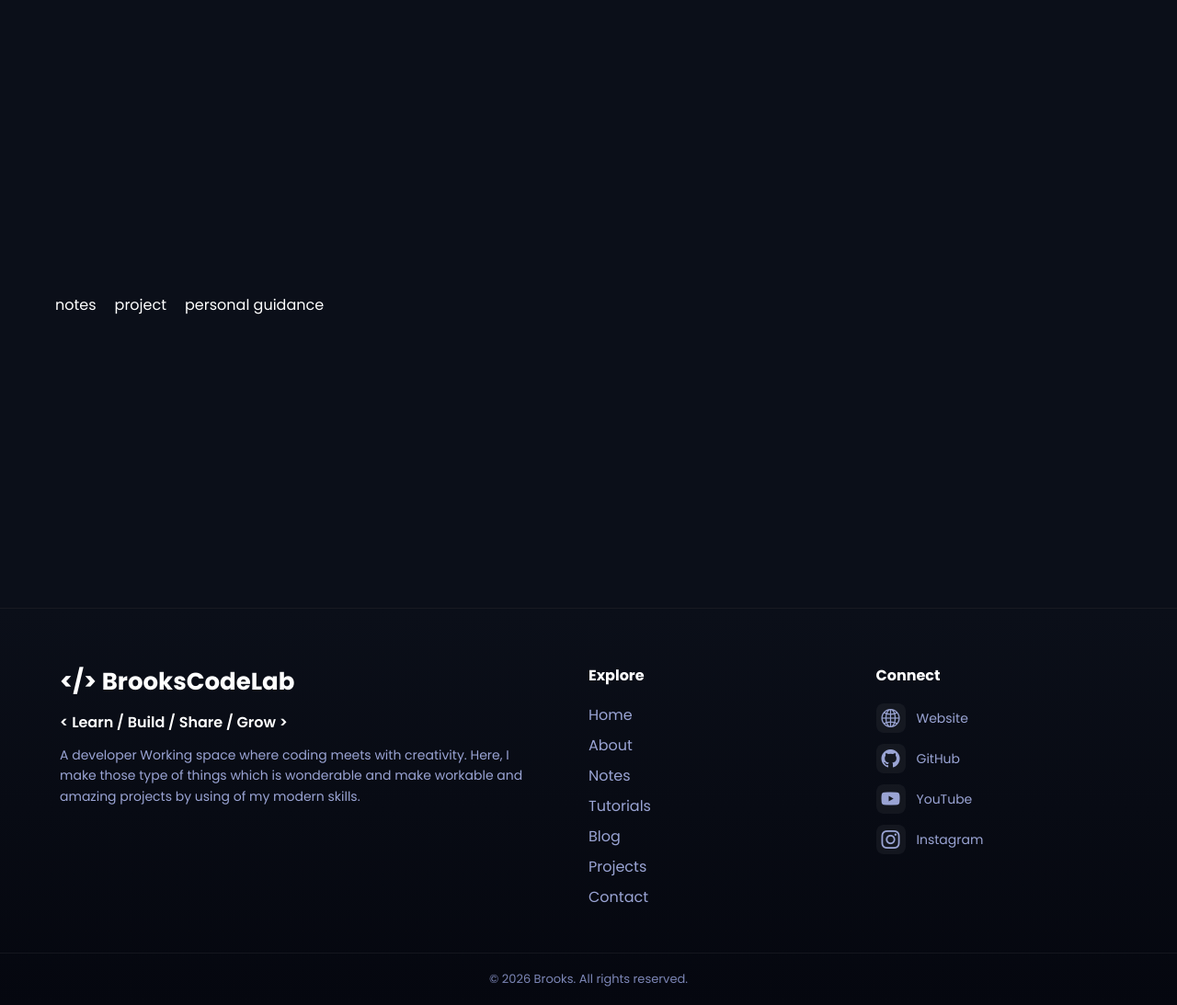
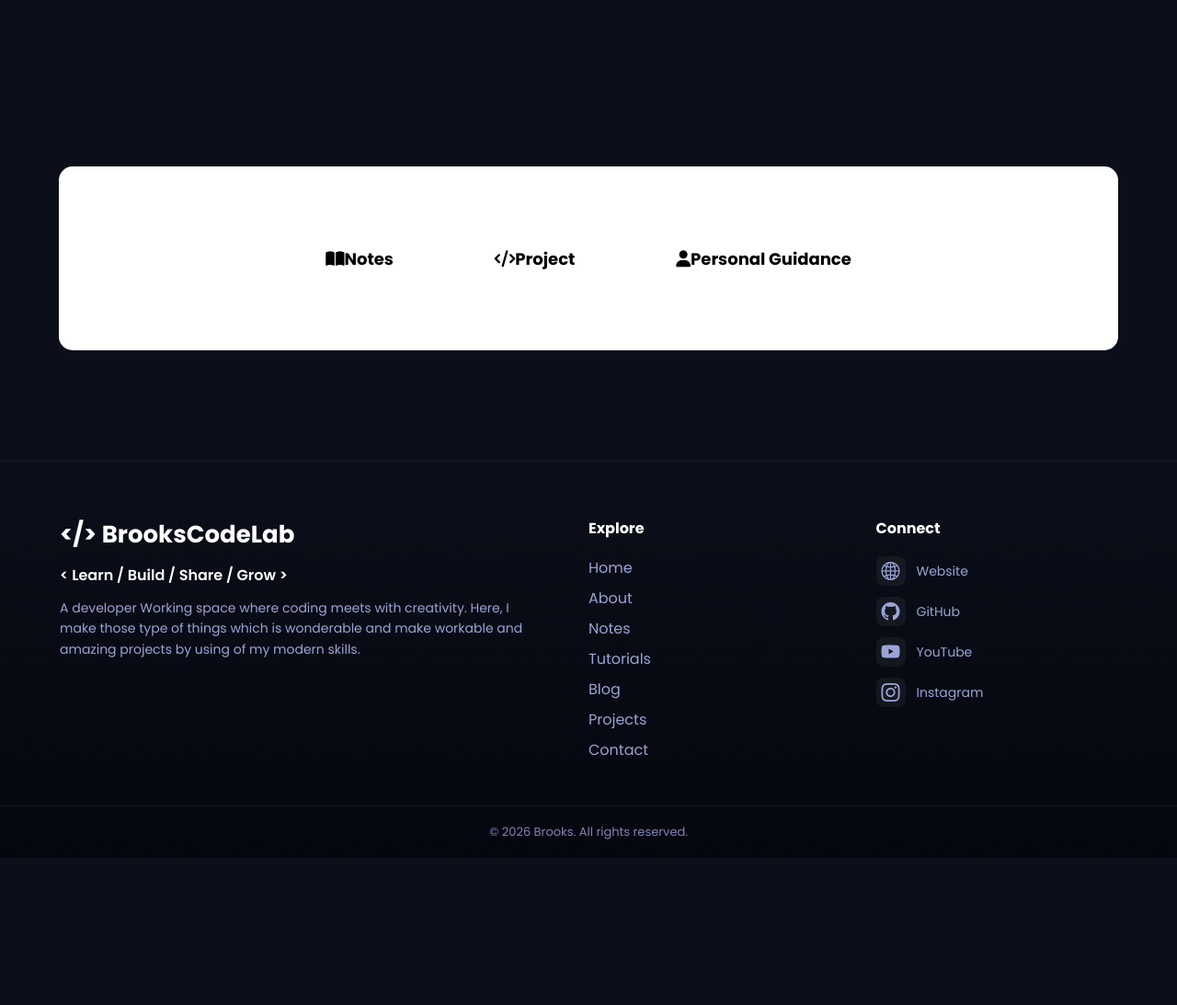
Before and after one commit to Brooks-coder1/Brooks-s-Website, a Flask app: page / in a window 1280 px wide. Shown: the part 659-1752 px from the top of the page at 92% size. After the commit the page ends 1572 px from the top, so only its background shows below. Run offline with Flask 3, Linux system fonts and the light colour scheme.

Commit message:
Design home page and added style link in base.html

```diff
--- a/templates/base.html
+++ b/templates/base.html
@@ -7,6 +7,9 @@
     <title> {% block title %}Home{% endblock %} | Brooks</title>
     <link href="https://fonts.googleapis.com/css2?family=Poppins:wght@300;400;600;700&display=swap" rel="stylesheet">
     <link rel="stylesheet" href="https://cdn.jsdelivr.net/npm/bootstrap-icons@1.11.3/font/bootstrap-icons.min.css">
+    <link rel="stylesheet" href="https://cdnjs.cloudflare.com/ajax/libs/font-awesome/6.4.0/css/all.min.css">
+
+
     <link rel="shortcut icon" href="/static/logo.png" type="image/x-icon">
 
 
--- a/templates/home.html
+++ b/templates/home.html
@@ -26,29 +26,58 @@
 
 
 <div class="intro">
-    <div class="note">notes</div>
-    <div class="project">project</div>
-    <div class="guide">personal guidance</div>
+    <div class="card"><i class="fa-solid fa-book-open"></i>Notes</div>
+    <div class="card"><i class="fa-solid fa-code"></i>Project</div>
+    <div class="card"><i class="fa-solid fa-user"></i>Personal Guidance</div>
 </div>
+
 <style>
-    .intro{
-        color: white;
+
+    .intro {
         display: flex;
+        justify-content: center;
         align-items: center;
+        gap: 30px;
+        padding: 40px 20px;
+        min-height: 25vh;
+        width: 90%;
+        margin: 40px auto;
+        border-radius: 15px;
+        background: rgb(255, 255, 255);
         text-align: center;
-        gap: 20px;
-        padding: 0 60px 20px 60px;
-        min-height: 50vh;
-        border: #ffffff 1px;
+        color: #000000;
+    }
 
+    .card {
+        padding: 20px 40px;
+        border-radius: 10px;
+        background: rgb(255, 255, 255);
+        transition: transform 0.3s, background 0.3s;
+        cursor: pointer;
+        font-weight: bold;
+        font-size: 18px;
+    }
+
+    .card:hover {
+        transform: translateY(-5px);
+        background: rgb(255, 255, 255);
+    }
+
+    @media (max-width: 768px) {
+        .intro {
+            flex-direction: column;
+            gap: 20px;
+            padding: 30px 10px;
+        }
+
+        .card {
+            width: 80%;
+        }
     }
 </style>
 
 
-
 <style>
-
-
     /* ================= HERO ================= */
 
     .hero {
@@ -171,14 +200,14 @@
             height: 50px
         }
 
-        .hero{
+        .hero {
 
             display: flex;
             align-items: center;
             flex-direction: column;
         }
 
-        .hero-img{
+        .hero-img {
             width: 200px;
             height: 250px;
             margin-top: 20px;
```
